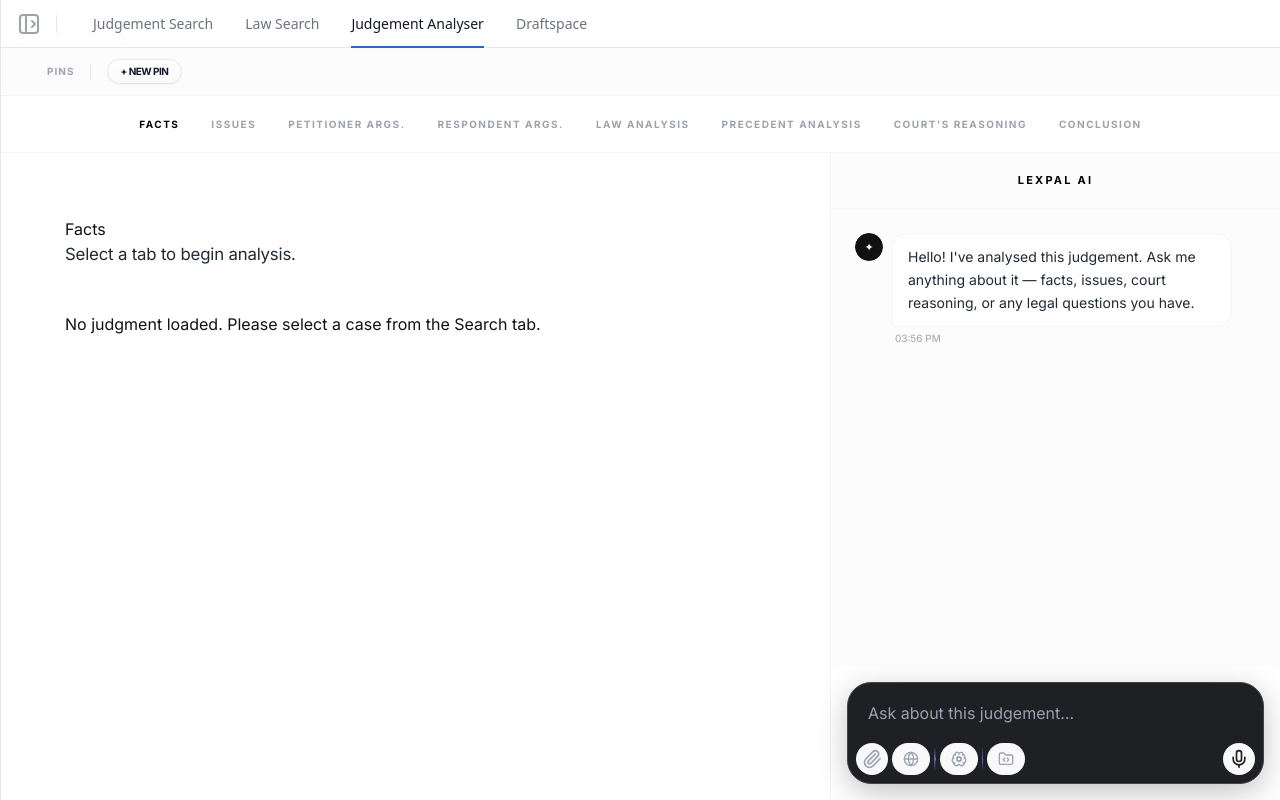
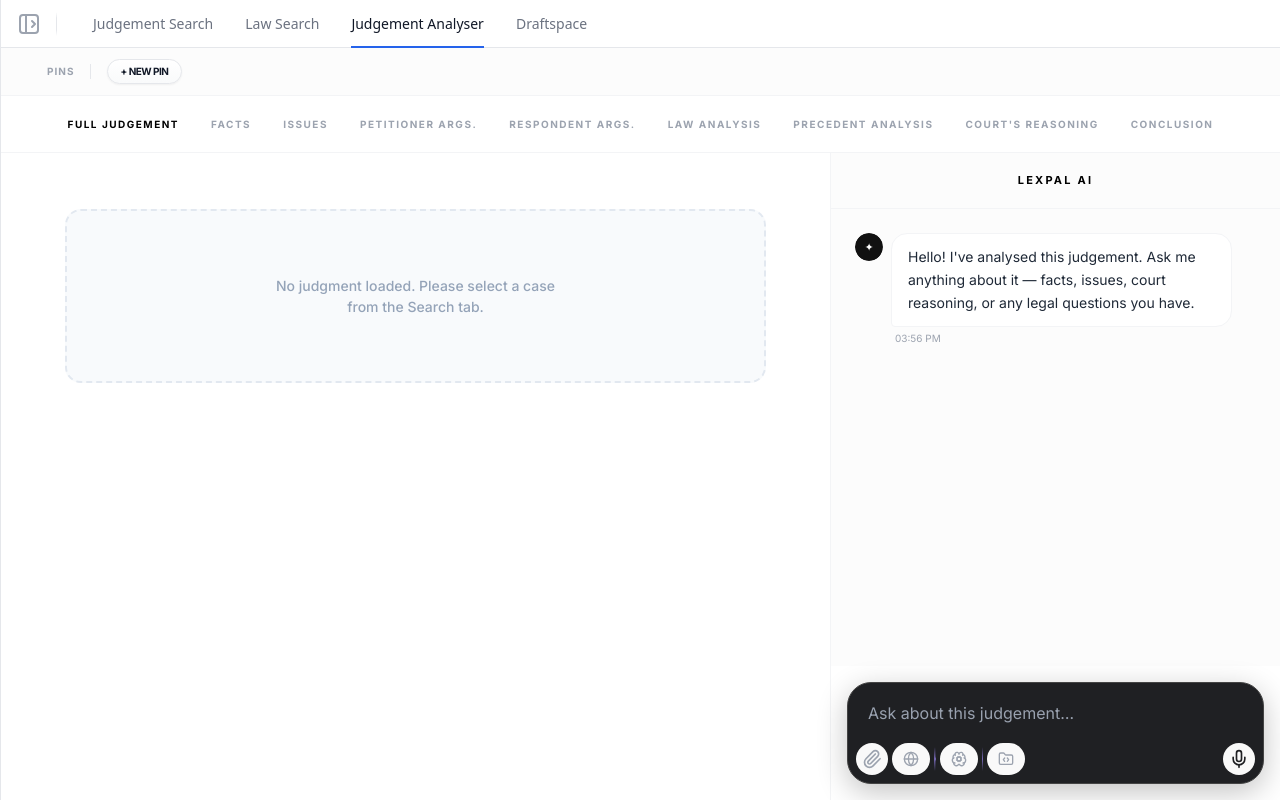
Before and after one commit to ContinuumX-Technologies/Lexpal_Workspace, a React (Vite) app in the folder frontend/: page /workspace in a window 1280 px wide. Both pictures are taken after a click on the button "Judgement Analyser". Built offline with nearby package versions, Linux system fonts and the light colour scheme.

Commit message:
refactor: modernize UI components and replace AI analysis view with filtered document segments

```diff
--- a/frontend/src/Workspace/workspace_tabs/judgement_analyser/JudgementAnalyser.module.css
+++ b/frontend/src/Workspace/workspace_tabs/judgement_analyser/JudgementAnalyser.module.css
@@ -190,7 +190,7 @@
   flex: 1;
   overflow-y: auto;
   background-color: white;
-  padding: 64px 64px;
+  padding: 0 64px;
   scrollbar-width: thin;
   scrollbar-color: #e2e8f0 transparent;
 }
@@ -217,31 +217,56 @@
   display: flex;
   align-items: center;
   flex-wrap: wrap;
-  gap: 16px;
-  margin-bottom: 32px;
+  gap: 12px;
+  margin-bottom: 40px;
+  background: #f8fafc;
+  padding: 8px 12px;
+  border-radius: 12px;
+  border: 1px solid #f1f5f9;
+  width: fit-content;
 }
 
 .metaChip {
-  padding: 6px 16px;
-  font-size: 10px;
-  font-weight: bold;
+  display: flex;
+  align-items: center;
+  gap: 8px;
+  padding: 6px 14px;
+  font-size: 11px;
+  font-weight: 700;
   text-transform: uppercase;
-  letter-spacing: 0.1em;
-  border-radius: 4px;
+  letter-spacing: 0.05em;
+  border-radius: 8px;
   background-color: white;
+  color: #475569;
+  border: 1px solid #e2e8f0;
+  box-shadow: 0 1px 2px rgba(0, 0, 0, 0.05);
+  transition: all 0.2s cubic-bezier(0.4, 0, 0.2, 1);
+}
+
+.metaChip:hover {
+  border-color: #cbd5e1;
+  background-color: #fcfcfc;
+  transform: translateY(-1px);
+  box-shadow: 0 4px 6px -1px rgba(0, 0, 0, 0.1), 0 2px 4px -1px rgba(0, 0, 0, 0.06);
 }
 
 .dateChip {
-  margin-left: auto;
+  display: flex;
+  align-items: center;
+  gap: 8px;
   font-size: 11px;
-  font-weight: bold;
-  color: #111827;
+  font-weight: 700;
+  color: #64748b;
   text-transform: uppercase;
-  letter-spacing: 0.1em;
-  background-color: #f9fafb;
-  padding: 6px 12px;
-  border: 1px solid #f3f4f6;
-  border-radius: 4px;
+  letter-spacing: 0.05em;
+  padding: 6px 14px;
+  border-radius: 8px;
+  background-color: transparent;
+  transition: color 0.2s ease;
+}
+
+.dateChip:hover {
+  color: #1e293b;
 }
 
 .title {
@@ -674,8 +699,35 @@
   font-size: 20px;
 }
 
-.iconGray {
-  color: #9ca3af;
+.iconGreen {
+  color: #059669;
+}
+
+.iconLarge {
+  font-size: 48px;
+  color: #e2e8f0;
+  margin-bottom: 16px;
+}
+
+.emptyState {
+  display: flex;
+  flex-direction: column;
+  align-items: center;
+  justify-content: center;
+  padding: 64px 32px;
+  text-align: center;
+  color: #94a3b8;
+  background-color: #f8fafc;
+  border-radius: 16px;
+  border: 2px dashed #e2e8f0;
+  margin: 24px 0;
+}
+
+.emptyState p {
+  font-size: 14px;
+  font-weight: 500;
+  max-width: 300px;
+  line-height: 1.5;
 }
 
 .iconBlue {
--- a/frontend/src/Workspace/workspace_tabs/judgement_analyser/JudgementAnalyser.tsx
+++ b/frontend/src/Workspace/workspace_tabs/judgement_analyser/JudgementAnalyser.tsx
@@ -4,7 +4,7 @@
 import JudgementAiChat from "./JudgementAiChat";
 
 type CaseTask = "facts" | "issues" | "petitioner_args" | "respondent_args" | "law_analysis" | "precedent_analysis" | "court_reasoning" | "conclusion";
-
+type TaskType = CaseTask | "full";
 
 interface TextBlock {
   type: string;
@@ -24,8 +24,7 @@
 
 const JudgementAnalyser: React.FC = () => {
   const { caseId } = useParams<{ caseId: string }>();
-  const [activeTask, setActiveTask] = useState<CaseTask>("facts");
-  const [analysisResults, setAnalysisResults] = useState<Record<string, string>>({});
+  const [activeTask, setActiveTask] = useState<TaskType>("full");
   const [loading, setLoading] = useState(false);
   const [caseData, setCaseData] = useState<CaseDoc | null>(null);
   const [judgementText, setJudgementText] = useState("");
@@ -120,12 +119,6 @@
       if (!res.ok) throw new Error("Failed to fetch judgment");
       const data = await res.json();
       setCaseData(data);
-
-      // Concatenate all text segments for analysis
-      if (data.texts && Array.isArray(data.texts)) {
-        const fullText = data.texts.map((t: TextBlock) => t.content).join("\n\n");
-        setJudgementText(fullText);
-      }
     } catch (err) {
       console.error("Error fetching judgment details:", err);
     } finally {
@@ -134,31 +127,23 @@
   };
 
   useEffect(() => {
-    if (judgementText && !analysisResults[activeTask]) {
-      fetchAnalysis(activeTask);
+    if (caseData && caseData.texts) {
+      if (activeTask === "full") {
+        setJudgementText(caseData.texts.map(t => t.content).join("\n\n"));
+      } else {
+        const targetType = taskToMongoType[activeTask as CaseTask];
+        const filtered = caseData.texts.filter(t => t.type === targetType);
+        const content = filtered.length > 0
+          ? filtered.map(t => t.content).join("\n\n")
+          : "";
+
+        setJudgementText(content);
       }
-  }, [activeTask, judgementText]);
+    }
+  }, [activeTask, caseData]);
 
-  const fetchAnalysis = async (task: CaseTask) => {
-    try {
-      setLoading(true);
-      const response = await fetch("/api/documents/judgement-analyse", {
-        method: "POST",
-        headers: { "Content-Type": "application/json" },
-        body: JSON.stringify({ judgementText, task }),
-      });
-      const data = await response.json();
-      if (data.result) {
-        setAnalysisResults(prev => ({ ...prev, [task]: data.result }));
-      }
-    } catch (err) {
-      console.error("Analysis fetch failed:", err);
-    } finally {
-      setLoading(false);
-    }
-  };
-
-  const navItems: { id: CaseTask; label: string }[] = [
+  const navItems: { id: TaskType; label: string }[] = [
+    { id: "full", label: "Full Judgement" },
     { id: "facts", label: "Facts" },
     { id: "issues", label: "Issues" },
     { id: "petitioner_args", label: "Petitioner Args." },
@@ -168,6 +153,17 @@
     { id: "court_reasoning", label: "Court's Reasoning" },
     { id: "conclusion", label: "Conclusion" },
   ];
+
+  const taskToMongoType: Record<CaseTask, string> = {
+    facts: "Fact",
+    issues: "Issue",
+    petitioner_args: "Petitioner's Argument",
+    respondent_args: "Respondent's Argument",
+    law_analysis: "Analysis of the law",
+    precedent_analysis: "Precedent Analysis",
+    court_reasoning: "Court's Reasoning",
+    conclusion: "Conclusion"
+  };
 
   return (
     <div className={styles.container} ref={mainRef}>
@@ -222,32 +218,9 @@
         {/* Judgment text section */}
         <section className={styles.judgmentSection}>
           <div className={styles.judgmentContent}>
-            {loading ? (
+            {loading && activeTask === "full" && (
               <div className={styles.loadingContainer}>
-                <p>Analyzing {navItems.find(i => i.id === activeTask)?.label}...</p>
-              </div>
-            ) : (
-              <div className={styles.analysisResult}>
-                <h2 className={styles.analysisSubTitle}>{navItems.find(i => i.id === activeTask)?.label}</h2>
-                <div className={styles.judgmentText}>
-                  {analysisResults[activeTask]
-                    ? analysisResults[activeTask]
-                        .split(/(\n|(?<=\S)\s+(?=[-*•]|\d+\.|\([a-z\d]+\)|[a-z]\.|\([ivx]+\)|[ivx]+\.))/)
-                        .map((line, i) => {
-                          const trimmed = line.trim();
-                          if (!trimmed || line === '\n') return null;
-
-                          // List items in analysis
-                          if (/^([-*•]|\d+\.|\([a-z\d]+\)|[a-z]\.|\([ivx]+\)|[ivx]+\.)/.test(trimmed)) {
-                            return <p key={i} className={styles.listItem}>{line}</p>;
-                          }
-
-                          // Continuation lines or plain paragraphs
-                          return <p key={i} style={{ textIndent: '1rem' }}>{line}</p>;
-                        })
-                    : <p>Select a tab to begin analysis.</p>
-                  }
-                </div>
+                <p>Loading judgement...</p>
               </div>
             )}
 
@@ -256,11 +229,18 @@
             {caseData ? (
               <div className={styles.originalJudgement}>
                 <div className={styles.metadata}>
-                  <span className={`${styles.chip} ${styles.metaChip}`}>{caseData.judgement_type}</span>
-                  <span className={`${styles.chip} ${styles.metaChip}`}>{caseData.year}</span>
-                  <span className={styles.dateChip}>
+                  <div className={styles.metaChip}>
+                    <span className={`${styles.materialIcon} ${styles.iconExtraSmall}`}>balance</span>
+                    {caseData.judgement_type}
+                  </div>
+                  <div className={styles.metaChip}>
+                    <span className={`${styles.materialIcon} ${styles.iconExtraSmall}`}>tag</span>
+                    {caseData.year}
+                  </div>
+                  <div className={styles.dateChip}>
+                    <span className={`${styles.materialIcon} ${styles.iconExtraSmall}`}>calendar_today</span>
                     {caseData.createdAt ? new Date(caseData.createdAt).toLocaleDateString("en-GB", { day: "numeric", month: "long", year: "numeric" }) : "N/A"}
-                  </span>
+                  </div>
                 </div>
 
                 <h1 className={styles.title}>{caseData.title}</h1>
@@ -276,7 +256,9 @@
                 </div>
 
                 <div className={styles.judgmentText}>
-                  {caseData.texts.map((t, idx) => (
+                  {(activeTask === "full" ? caseData.texts : caseData.texts.filter(t => t.type === taskToMongoType[activeTask as CaseTask])).length > 0 ? (
+                    (activeTask === "full" ? caseData.texts : caseData.texts.filter(t => t.type === taskToMongoType[activeTask as CaseTask]))
+                      .map((t, idx) => (
                         <React.Fragment key={idx}>
                           {/* Split by newline OR inline markers like (i), (ii), (a) that follow text */}
                           {t.content
@@ -304,7 +286,13 @@
                               return <p key={lineIdx} style={{ textIndent: '2rem' }}>{line}</p>;
                             })}
                         </React.Fragment>
-                  ))}
+                      ))
+                  ) : (
+                    <div className={styles.emptyState}>
+                      <span className={`${styles.materialIcon} ${styles.iconLarge}`}>info</span>
+                      <p>No original content labeled "{navItems.find(i => i.id === activeTask)?.label}" found in this document.</p>
+                    </div>
+                  )}
                 </div>
               </div>
             ) : !loading && (
```
Lines whose indentation alone changed are shown as unchanged.
